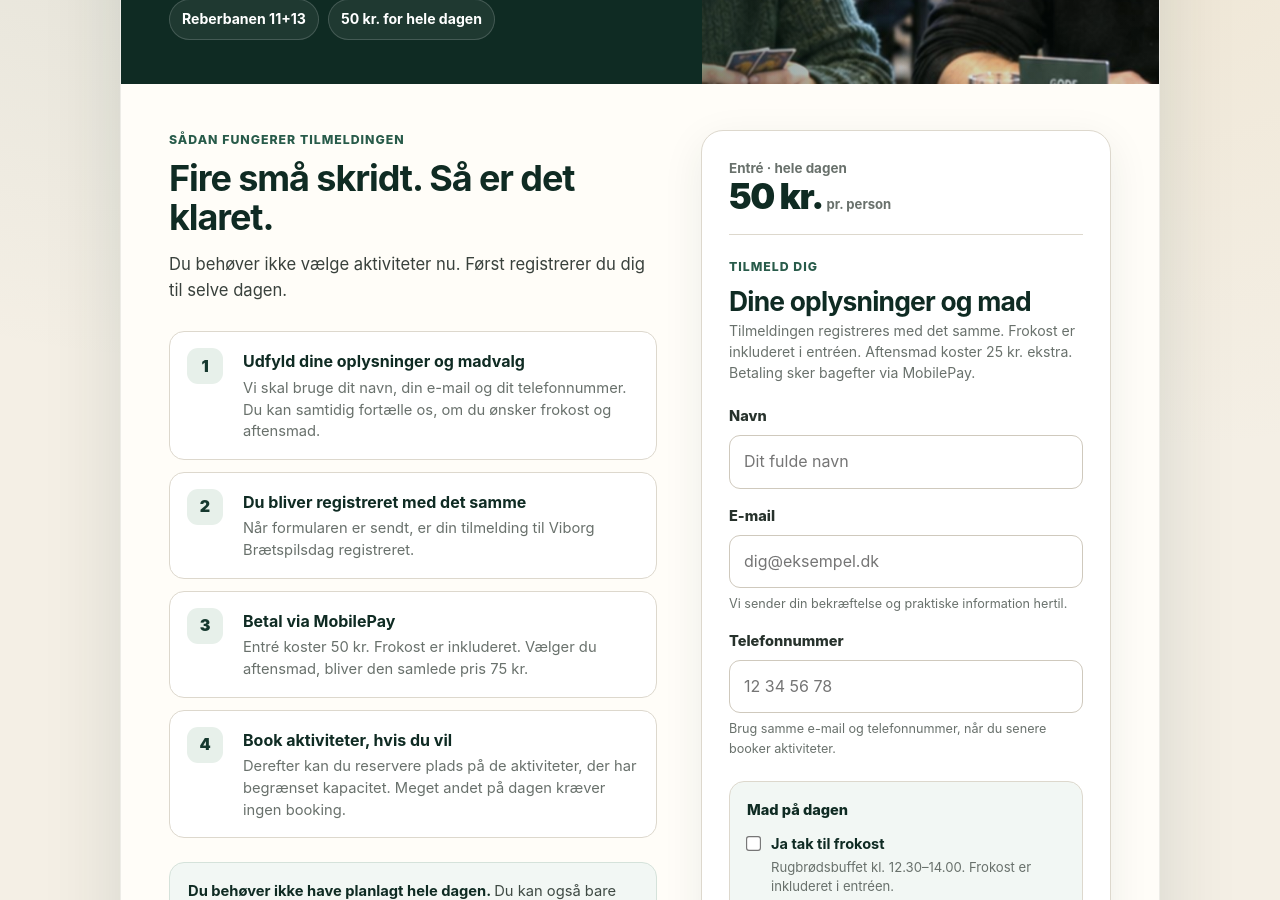
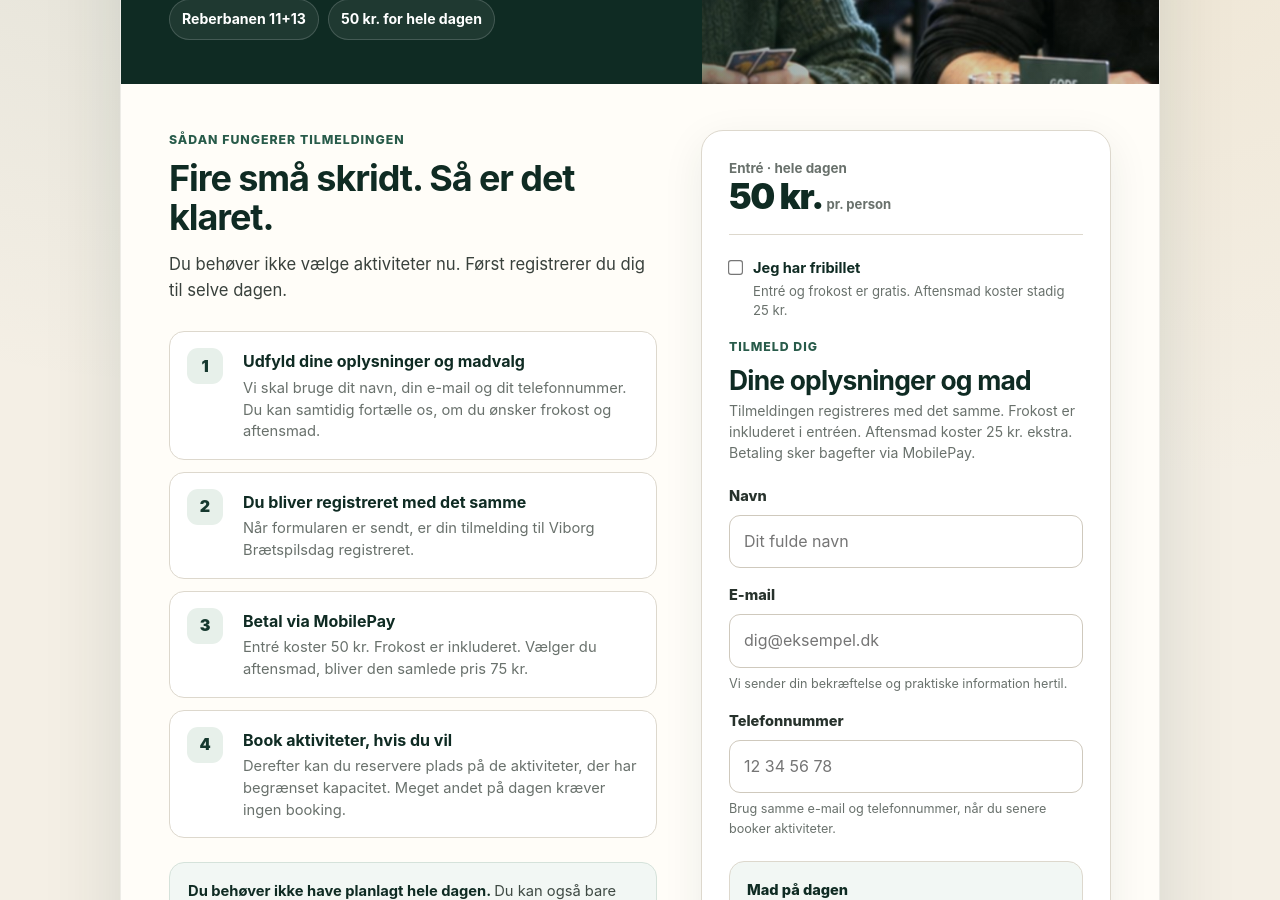
Before and after one commit to Andrejao/spilex, a Jekyll site: the page built from tilmelding.html, in a window 1280 px wide and 900 px high, scrolled down 489 px. Built offline with Jekyll 4.4.1, drawn with Linux system fonts in a browser that asks for light colours; some of the changed lines change nothing that is shown.

Commit message:
Update tilmelding.html

```diff
--- a/tilmelding.html
+++ b/tilmelding.html
@@ -1117,11 +1117,26 @@ permalink: /tilmelding/
                 </div>
 
                 <div class="price">
-                  50 kr.
+                  <span id="entrePrice">50 kr.</span>
                   <small>pr. person</small>
                 </div>
               </div>
             </div>
+
+            <label class="meal-choice" style="margin:10px 0 18px;">
+              <input
+                id="fribillet"
+                name="fribillet"
+                type="checkbox"
+              >
+
+              <span>
+                <strong>Jeg har fribillet</strong>
+                <small>
+                  Entré og frokost er gratis. Aftensmad koster stadig 25 kr.
+                </small>
+              </span>
+            </label>
 
             <p class="section-label">
               Tilmeld dig
@@ -1605,6 +1620,11 @@ var aftensmadCheckbox =
     'aftensmad'
   );
 
+var fribilletCheckbox =
+  document.getElementById(
+    'fribillet'
+  );
+
 var paymentAmountLabel =
   document.getElementById(
     'paymentAmountLabel'
@@ -1622,14 +1642,28 @@ var mealSummary =
 
 function currentPaymentAmount() {
 
-  return aftensmadCheckbox.checked
-    ? 75
-    : 50;
+  var entre =
+    fribilletCheckbox && fribilletCheckbox.checked
+      ? 0
+      : 50;
+
+  return entre +
+    (aftensmadCheckbox.checked ? 25 : 0);
 
 }
 
 
 function updatePaymentUi() {
+
+  var entrePrice =
+    document.getElementById('entrePrice');
+
+  if (entrePrice) {
+    entrePrice.textContent =
+      fribilletCheckbox && fribilletCheckbox.checked
+        ? '0 kr.'
+        : '50 kr.';
+  }
 
   submitButton.textContent =
     'Tilmeld mig · ' +
@@ -1643,6 +1677,13 @@ aftensmadCheckbox.addEventListener(
   'change',
   updatePaymentUi
 );
+
+if (fribilletCheckbox) {
+  fribilletCheckbox.addEventListener(
+    'change',
+    updatePaymentUi
+  );
+}
 
 
 updatePaymentUi();
@@ -2139,6 +2180,13 @@ aftensmad:
     )
     .checked,
 
+fribillet:
+  document
+    .getElementById(
+      'fribillet'
+    )
+    .checked,
+
 
 
 
@@ -2237,10 +2285,17 @@ aftensmad:
           ) {
 
             var paymentAmount =
-              Number(data.paymentAmount) ||
-              currentPaymentAmount();
-
-            if (paymentAmountLabel) {
+              typeof data.paymentAmount === 'number'
+                ? data.paymentAmount
+                : currentPaymentAmount();
+
+            if (paymentAmount === 0) {
+
+              if (mobilePayBox) {
+                mobilePayBox.style.display = 'none';
+              }
+
+            } else if (paymentAmountLabel) {
               paymentAmountLabel.textContent =
                 'Betal ' +
                 paymentAmount +
```
